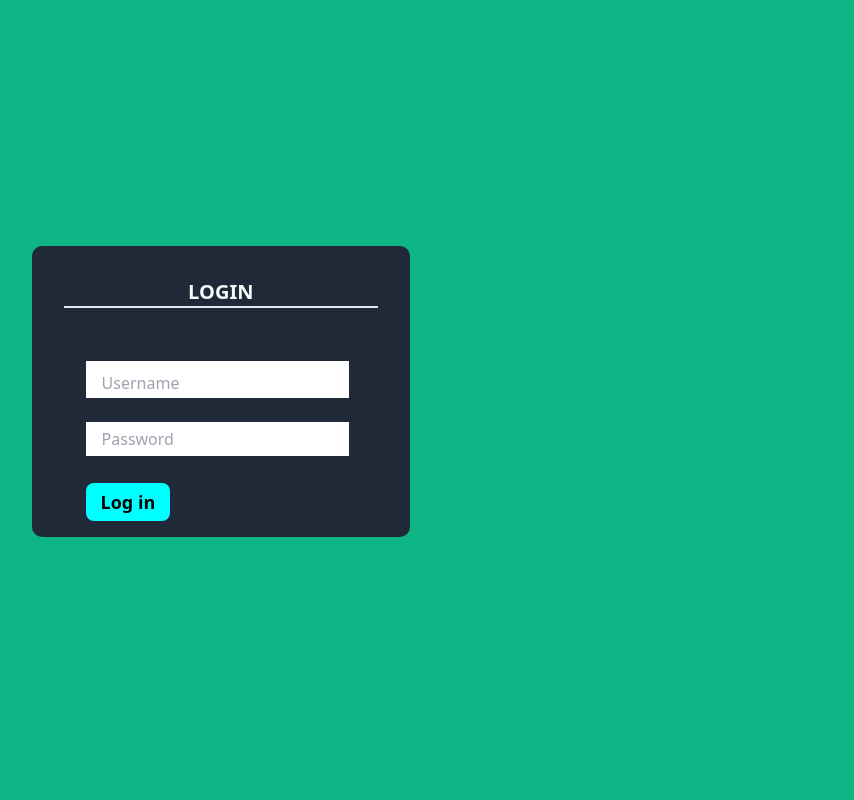
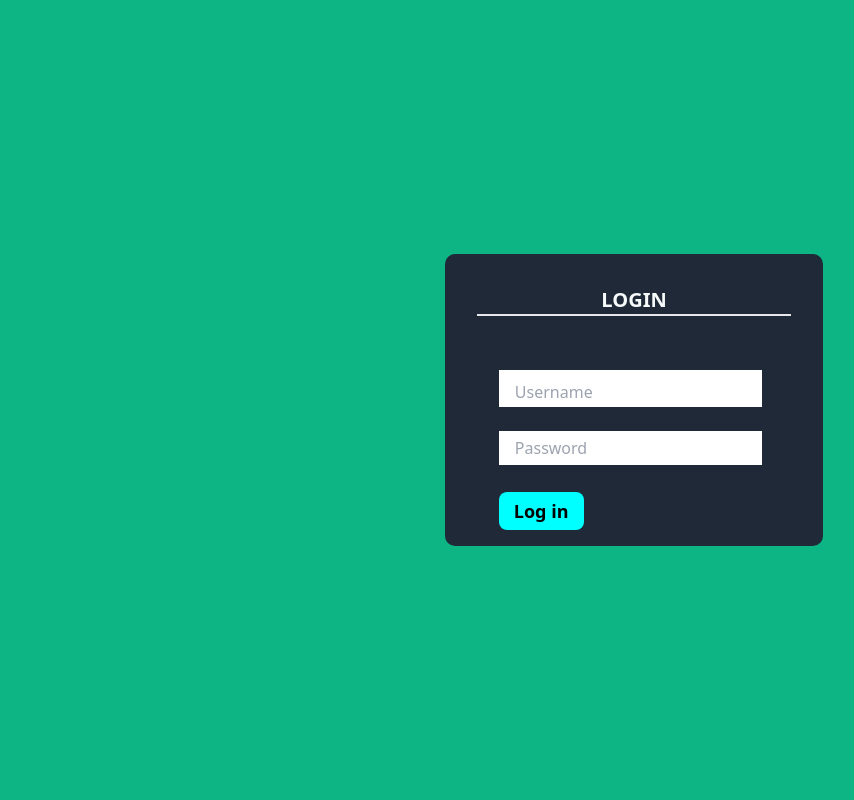
Before and after one commit to DaMike7/pkns, a Django app: page /kids/login/ in a window 1280 px wide. Shown: the whole page, without its empty margins (6-860 px from the left). Run offline with Django 4.2, Linux system fonts and the light colour scheme; style sheets or scripts are compiled from the project's sources; some libraries are stand-ins or nearby versions.

Commit message:
Updated login.html

```diff
--- a/src/templates/base/site/login.html
+++ b/src/templates/base/site/login.html
@@ -19,8 +19,8 @@
 
 </head>
 <body class="bg-gray-800" style="background: rgba(8, 180, 129, 0.979)">
-    <div class="bg-gray-800 py-4 px-4 lg:justify-center" style="margin-top: 6.5cm;margin-left: 1cm;max-width: 10cm;border-radius: 10px;">
-        <div class="">
+    <div class="flex justify-center items-center h-screen">
+        <div class="bg-gray-800 py-4 px-4 lg:justify-center" style="max-width: 10cm; border-radius: 10px;">
             <h1 class="mt-4 text-center text-xl font-bold" style="color: rgb(246, 250, 250);">LOGIN</h1>
             <hr class="mx-4">
             <hr  class="mx-4" style="margin-bottom: 1cm;">
```
